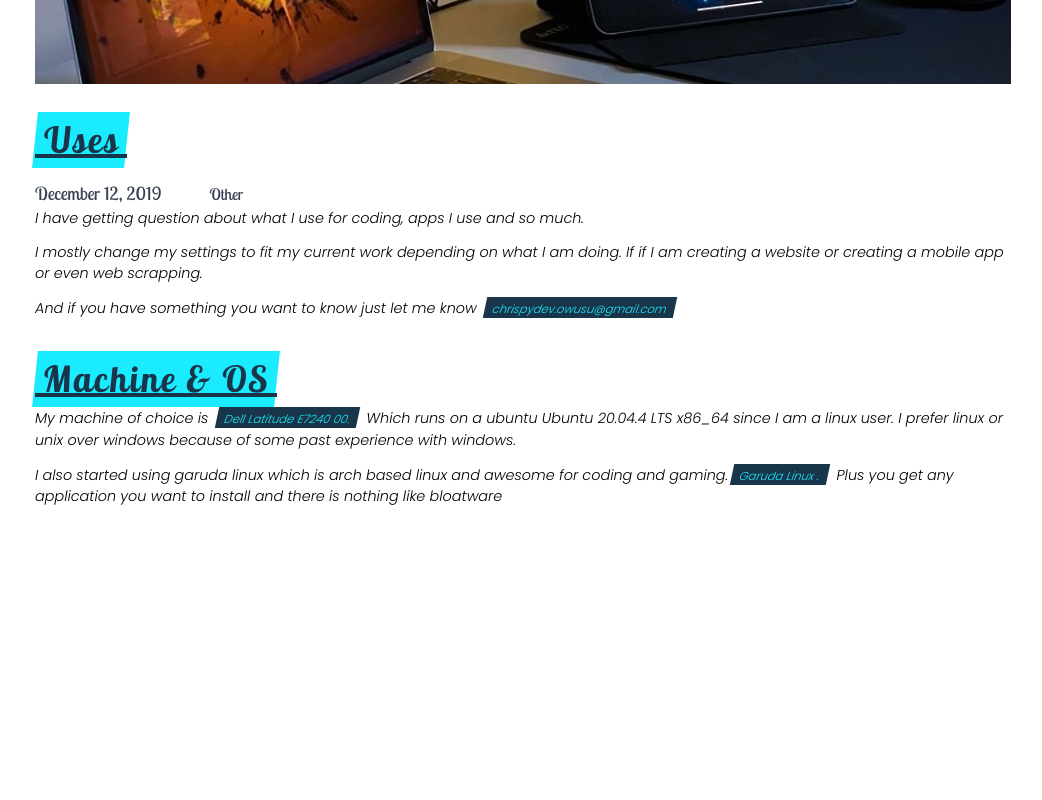
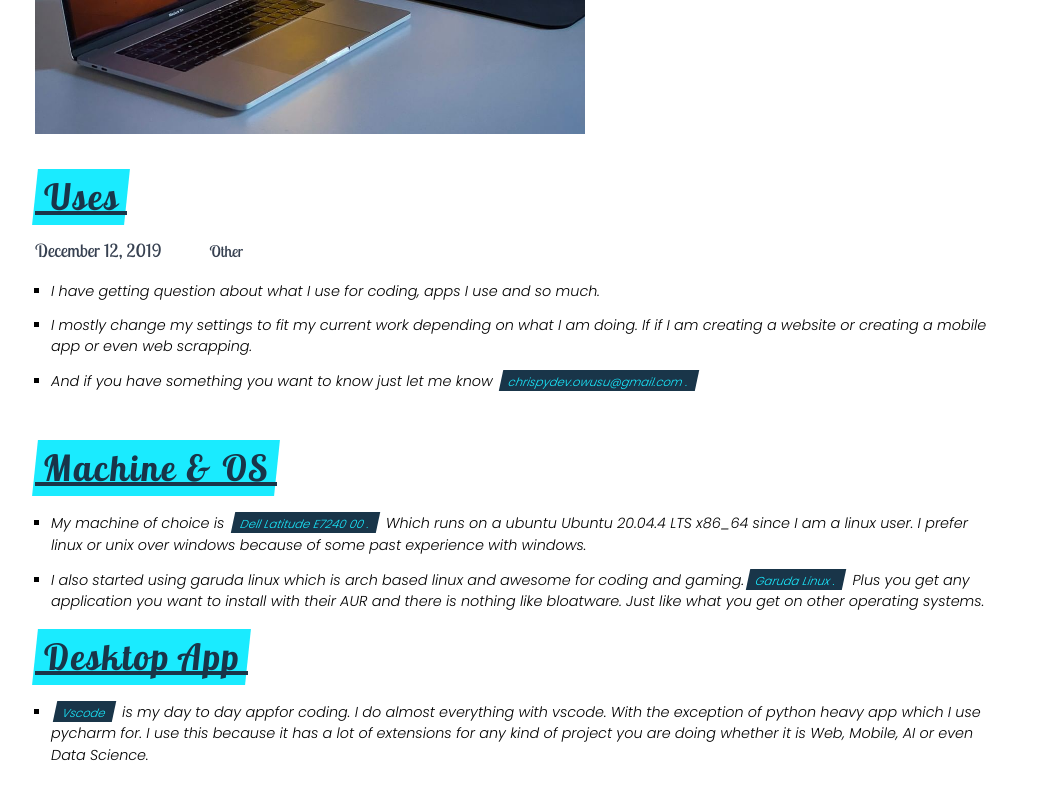
Before and after one commit to chrispydev/chrispydev-old, a Next.js app: page /uses in a window 1280 px wide. Shown: the part 504-1304 px from the top of the page, without its empty margins (117-1159 px from the left). Before the commit the page ends 1036 px from the top, so only its background shows below. Built offline with nearby package versions, Linux system fonts and the light colour scheme; what tailwindcss-selection-variant would draw is missing.

Commit message:
Desktop App Edit

```diff
--- a/components/ContactMe.js
+++ b/components/ContactMe.js
@@ -9,7 +9,7 @@ export default function ContactMe() {
         <div className='md:col-span-5 col-span-12 text-left mt-10 md:p-10 p-5 bg-primary text-white font-light leading-7 space-y-8'>
           <h1 className='text-2xl font-medium'>Contact Information</h1>
           <p className='text-sm'>
-            I have four years of experience in the field of web and mobile
+            I have over four years of experience in the field of web and mobile
             application development. I am currently available for freelance
             work.
           </p>
--- a/pages/uses.js
+++ b/pages/uses.js
@@ -1,17 +1,20 @@
+import Image from 'next/image';
+
 import Heading from '../components/Heading';
 import HighlightText from '../components/HighlightText';
+
+import usesBanner from '../public/images/uses/banner.jpg';
 
 export default function uses() {
   return (
     <main className='lg:max-w-[80%] mx-auto p-2'>
       <div className='p-4'>
-        <div className='h-[450px] md:h-[400px] lg:h-[500px] w-full'>
-          <img
-            className='object-cover object-center w-full h-full'
-            src='/images/uses/banner.jpg'
+        <Image
+          height={550}
+          objectFit='cover'
+          src={usesBanner}
           alt='user-banner'
         />
-        </div>
         <div className='mt-7'>
           <Heading center={false} headingText='Uses' />
           <div className='font-lobsterTwo text-gray-700 flex justify-start items-center space-x-12 mt-3'>
@@ -19,46 +22,57 @@ export default function uses() {
             <p>Other</p>
           </div>
 
-          <div className='flex flex-col space-y-3 font-light italic text-[0.9rem]'>
-            <p>
+          <ul className='uses-container'>
+            <li>
               I have getting question about what I use for coding, apps I use
               and so much.
-            </p>
-            <p>
+            </li>
+            <li>
               I mostly change my settings to fit my current work depending on
               what I am doing. If if I am creating a website or creating a
               mobile app or even web scrapping.
-            </p>
-            <p>
+            </li>
+            <li>
               And if you have something you want to know just let me know{' '}
               <a href='mailto:chrispydev.owusu@gmail.com'>
-                <HighlightText highlightText='chrispydev.owusu@gmail.com' />
+                <HighlightText highlightText='chrispydev.owusu@gmail.com .' />
               </a>
-            </p>
-          </div>
+            </li>
+          </ul>
           <div className='mt-8'>
-            <div>
             <Heading center={false} headingText='Machine & OS' />
-
-              <div className='flex flex-col space-y-3 font-light italic text-[0.9rem]'>
-                <p>
+            <ul className='uses-container'>
+              <li>
                 My machine of choice is{' '}
-                  <HighlightText highlightText='Dell Latitude E7240 00.' />{' '}
-                  Which runs on a ubuntu Ubuntu 20.04.4 LTS x86_64 since I am a
-                  linux user. I prefer linux or unix over windows because of
-                  some past experience with windows.
-                </p>
-                <p>
-                  I also started using garuda linux which is arch based linux
-                  and awesome for coding and gaming.
+                <HighlightText highlightText='Dell Latitude E7240 00 .' /> Which
+                runs on a ubuntu Ubuntu 20.04.4 LTS x86_64 since I am a linux
+                user. I prefer linux or unix over windows because of some past
+                experience with windows.
+              </li>
+              <li>
+                I also started using garuda linux which is arch based linux and
+                awesome for coding and gaming.
                 <a href='https://garudalinux.org/'>
                   <HighlightText highlightText='Garuda Linux  .' />{' '}
                 </a>
-                  Plus you get any application you want to install and there is
-                  nothing like bloatware
-                </p>
-              </div>
-            </div>
+                Plus you get any application you want to install with their AUR
+                and there is nothing like bloatware. Just like what you get on
+                other operating systems.
+              </li>
+            </ul>
+            <Heading center={false} headingText='Desktop App' />
+            <ul className='uses-container'>
+              <li>
+                <a href='https://code.visualstudio.com/'>
+                  <HighlightText highlightText='Vscode' /> is my day to day app
+                </a>
+                for coding. I do almost everything with vscode. With the
+                exception of python heavy app which I use pycharm for. I use
+                this because it has a lot of extensions for any kind of project
+                you are doing whether it is Web, Mobile, AI or even Data
+                Science.
+              </li>
+            </ul>
           </div>
         </div>
       </div>
--- a/styles/globals.css
+++ b/styles/globals.css
@@ -6,3 +6,9 @@
 html {
   scroll-behavior: smooth;
 }
+
+@layer components {
+  .uses-container {
+    @apply list-[square] p-4 flex flex-col space-y-3 font-light italic text-[0.9rem];
+  }
+}
```
Lines whose indentation alone changed are shown as unchanged.
